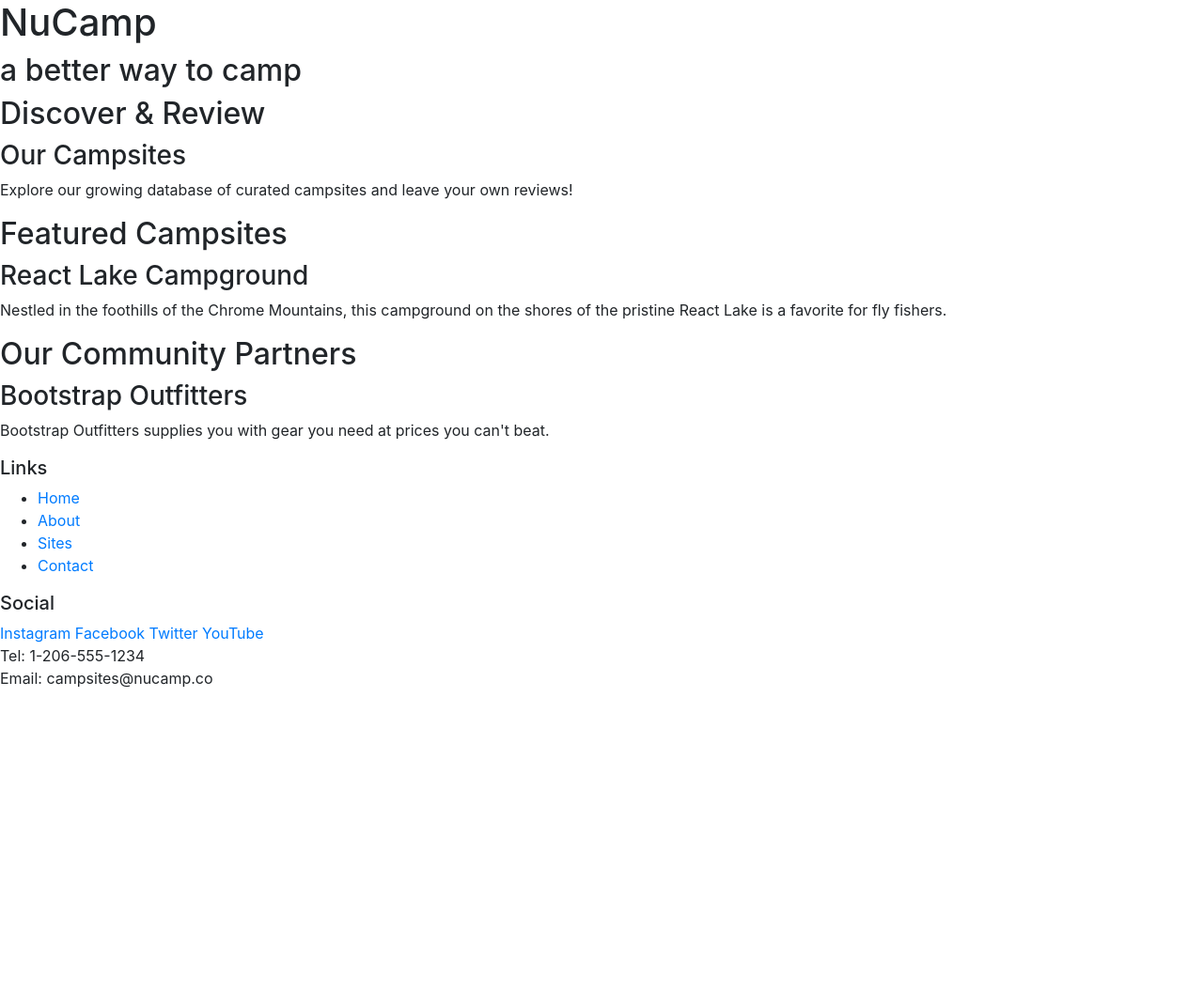
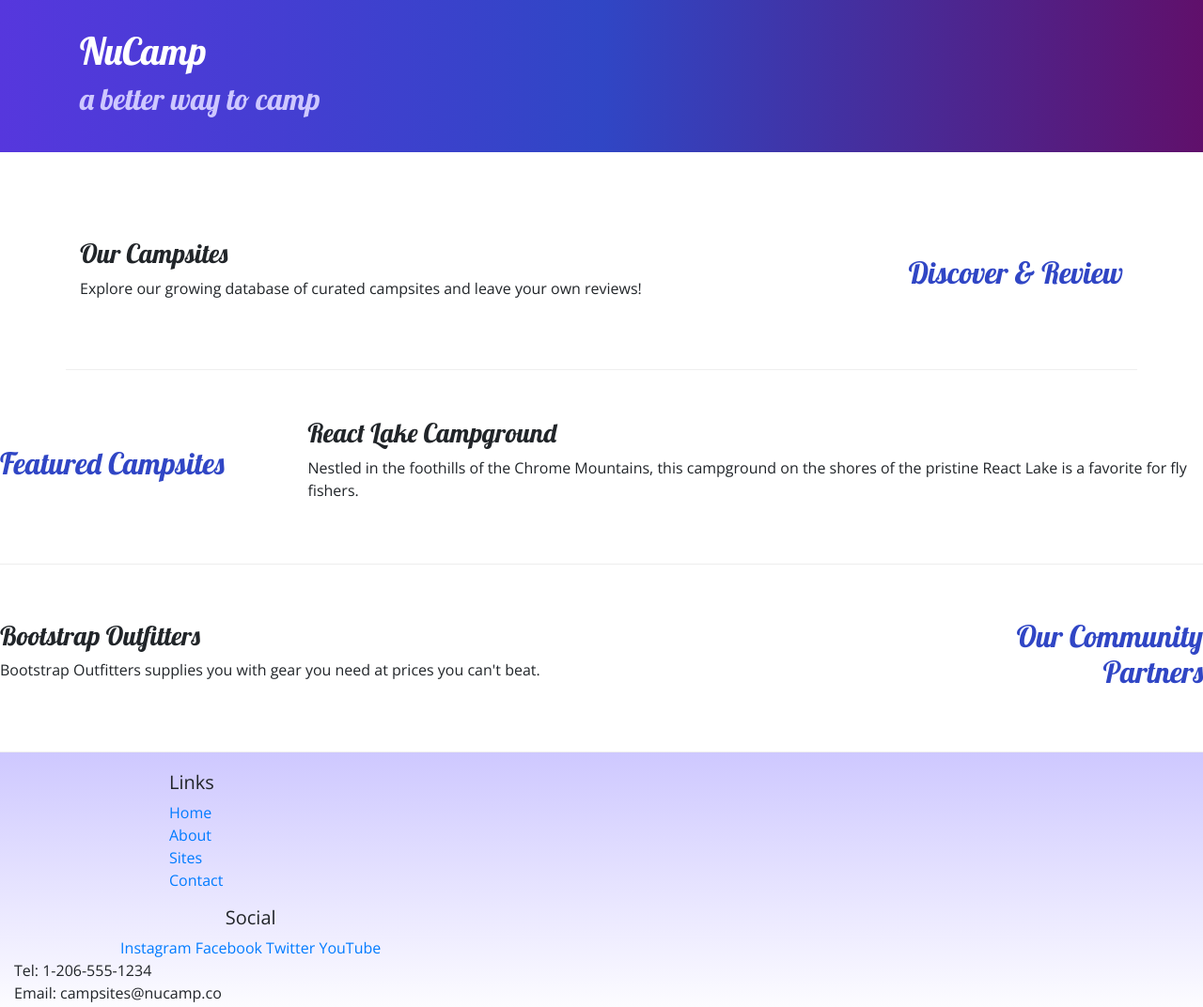
Before and after one commit to NikRowe/nucampsite, a website: page index.html in a window 1280 px wide. Shown: the whole page at 94% size. Before the commit the page ends 800 px from the top, so only its background shows below. Drawn offline with nearby package versions, Linux system fonts and the light colour scheme.

```diff
--- /dev/null
+++ b/css/styles.css
@@ -0,0 +1,32 @@
+body {
+    font-family: "Open Sans", sans-serif;
+}
+
+h1, h2, h3 {
+    font-family: "Lobster", cursive;
+}
+
+h2 {
+    color: #3046C5;
+}
+
+header h2 {
+    color: #CEC8FF;
+}
+
+footer {
+    background-image: linear-gradient(#CEC8FF, white);
+    padding: 20px 0;
+}
+
+.jumbotron {
+    padding: 30px;
+    background-image: linear-gradient(to right, #5637DD, #3046C5, #60106B);
+    color: white;
+}
+
+.row-content {
+    padding: 50px 0;
+    border-bottom: 1px ridge;
+    min-height: 200px;
+}
--- a/index.html
+++ b/index.html
@@ -7,54 +7,79 @@
 
     <link rel="stylesheet" href="node_modules/bootstrap/dist/css/bootstrap.min.css" />
 
+    <link rel="stylesheet" href="https://fonts.googleapis.com/css?family=Lobster|Open+Sans" />
+    <link rel="stylesheet" href="css/styles.css" />
+
     <title>NuCamp: A Better Way To Camp</title>
 </head>
 
 <body>
 
-    <header>
-        <div>
+    <header class="jumbotron jumbotron-fluid">
+        <div class="container">
+            <div class="row">
+                <div class="col">
                     <h1>NuCamp</h1>
                     <h2>a better way to camp</h2>
                 </div>
+            </div>
+        </div>
     </header>
 
-    <div>
-        <h2>Discover & Review</h2>
+    <div class="container">
+        <div class="row row-content align-items-center">
+            <div class="col-sm-4 order-sm-last col-md-3">
+                <h2 class="text-sm-right">Discover & Review</h2>
+            </div>
+            <div class="col">
                 <h3>Our Campsites</h3>
                 <p>Explore our growing database of curated campsites and leave your own reviews!</p>
             </div>
+        </div>
+    </div>
 
-    <div>
+    <div class="row row-content align-items-center">
+        <div class="col-sm-4- col-md-3">
             <h2>Featured Campsites</h2>
+        </div>
+        <div class="col">
             <h3>React Lake Campground</h3>
             <p>Nestled in the foothills of the Chrome Mountains, this campground on the shores of the pristine React Lake is a favorite for fly fishers.</p>
         </div>
+    </div>
 
-    <div>
-        <h2>Our Community Partners</h2>
+    <div class="row row-content align-items-center">
+        <div class="col-sm-4 order-sm-last col-md-3">
+            <h2 class="text-sm-right">Our Community Partners</h2>
+        </div>
+        <div class="col">
             <h3>Bootstrap Outfitters</h3>
             <p>Bootstrap Outfitters supplies you with gear you need at prices you can't beat.</p>
         </div>
+    </div>
 
     <footer>
-        <div>
+        <div class="container">
+            <div class="row">
+                <div class="col-4 col-sm-2 offset-1">
                     <h5>Links</h5>
-            <ul>
+                    <ul class="list-unstyled">
                         <li><a href="#">Home</a></li>
                         <li><a href="#">About</a></li>
                         <li><a href="#">Sites</a></li>
                         <li><a href="#">Contact</a></li>
                     </ul>
                 </div>
-        <div>
+            </div>
+        </div>
+        <div class="col-6 col-sm-5 text-center">
             <h5>Social</h5>
             <a href="http://instagram.com/">Instagram</a>
             <a href="http://facebook.com/">Facebook</a>
             <a href="http://twitter.com/">Twitter</a>
             <a href="http://youtube.com/">YouTube</a>
         </div>
-        <div>
+        <div class="col-sm-4">
             Tel: 1-206-555-1234<br />
             Email: campsites@nucamp.co
         </div>
```
Also changed, not shown: aboutus.html (added, +92 -0 lines). Lines whose indentation alone changed are shown as unchanged.
